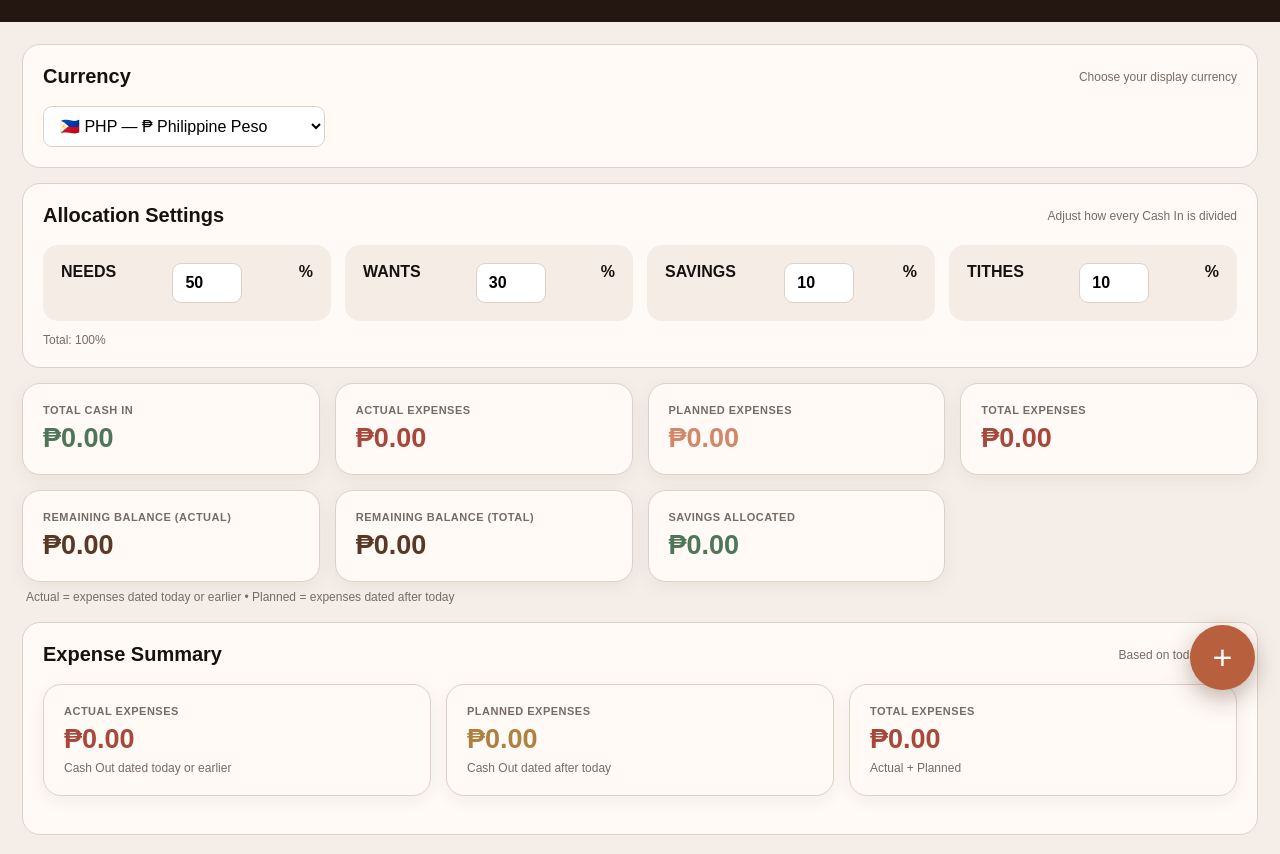
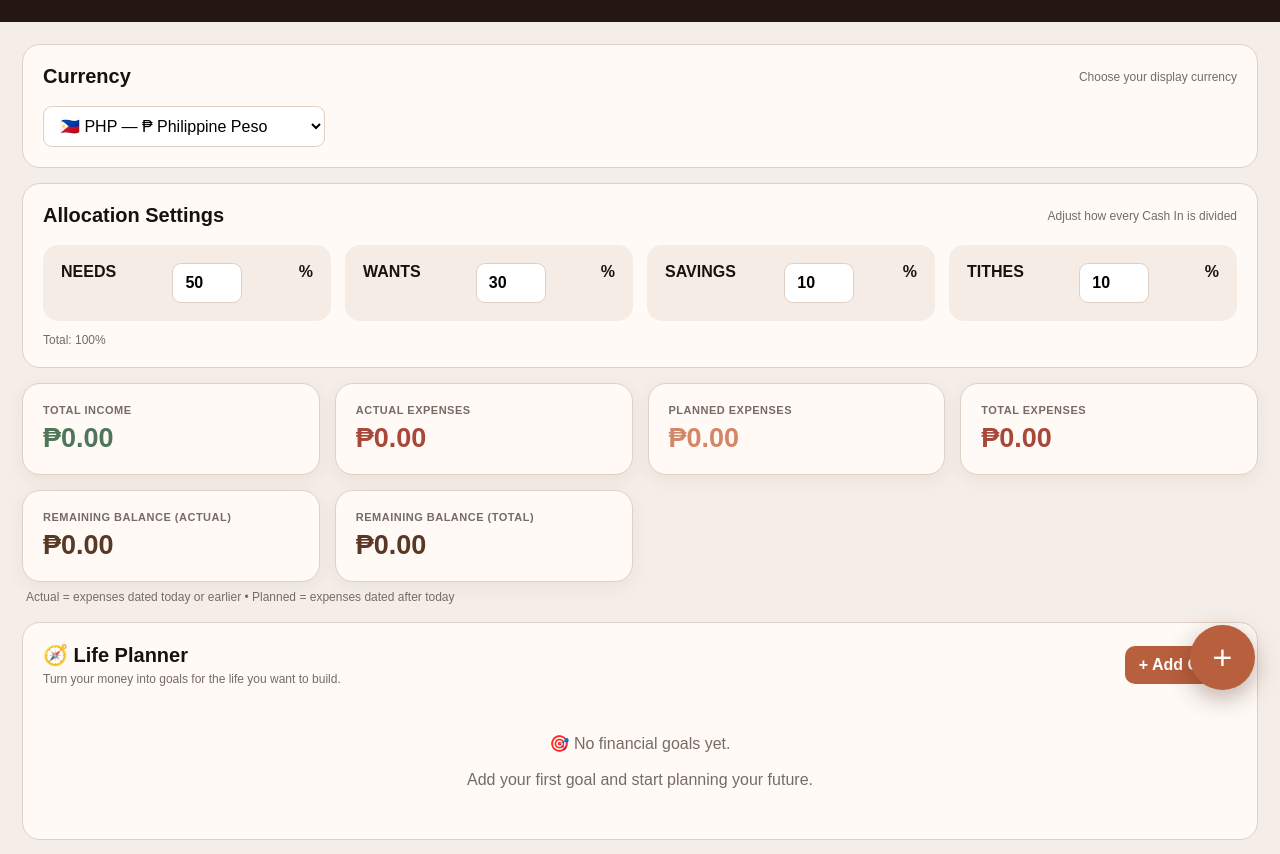
Before and after one commit to baclornoah-hash/my-money, a plain HTML site: page index.html in a window 1280 px wide. Shown: the part 85-939 px from the top of the page. Drawn offline with Linux system fonts and the light colour scheme.

Commit message:
Update index.html

```diff
--- a/index.html
+++ b/index.html
@@ -205,31 +205,14 @@ th{color:var(--muted);font-size:10px;text-transform:uppercase}
   </div>
 
   <div class="dashboard">
-    <div class="card"><div class="label">TOTAL CASH IN</div><div class="value income" id="totalIn">₱0.00</div></div>
+    <div class="card"><div class="label">TOTAL INCOME</div><div class="value income" id="totalIn">₱0.00</div></div>
     <div class="card"><div class="label">ACTUAL EXPENSES</div><div class="value expense" id="actualExpenses">₱0.00</div></div>
     <div class="card"><div class="label">PLANNED EXPENSES</div><div class="value planned-color" id="plannedExpenses">₱0.00</div></div>
     <div class="card"><div class="label">TOTAL EXPENSES</div><div class="value expense" id="totalExpenses">₱0.00</div></div>
     <div class="card"><div class="label">REMAINING BALANCE (ACTUAL)</div><div class="value balance" id="balanceActual">₱0.00</div></div>
     <div class="card"><div class="label">REMAINING BALANCE (TOTAL)</div><div class="value balance" id="balanceTotal">₱0.00</div></div>
-    <div class="card"><div class="label">SAVINGS ALLOCATED</div><div class="value saving-color" id="totalSavings">₱0.00</div></div>
   </div>
   <div class="muted" style="margin:-10px 0 18px 4px;">Actual = expenses dated today or earlier • Planned = expenses dated after today</div>
-
-  <!-- EXPENSE SUMMARY (NEW) -->
-  <div class="section">
-    <div class="section-head">
-      <h2>Expense Summary</h2>
-      <span class="muted">Based on today's date</span>
-    </div>
-    <div class="expense-grid">
-      <div class="card"><div class="label">ACTUAL EXPENSES</div><div class="value expense" id="actualExpenses">₱0.00</div>
-        <div class="muted" style="margin-top:6px;">Cash Out dated today or earlier</div></div>
-      <div class="card"><div class="label">PLANNED EXPENSES</div><div class="value" style="color:var(--gold);" id="plannedExpenses">₱0.00</div>
-        <div class="muted" style="margin-top:6px;">Cash Out dated after today</div></div>
-      <div class="card"><div class="label">TOTAL EXPENSES</div><div class="value expense" id="totalExpenses">₱0.00</div>
-        <div class="muted" style="margin-top:6px;">Actual + Planned</div></div>
-    </div>
-  </div>
 
   <!-- LIFE PLANNER -->
   <div class="section">
@@ -778,7 +761,6 @@ function render(){
   document.getElementById("wantsAllocation").textContent = money(a.wants);
   document.getElementById("savingsAllocation").textContent = money(a.savings);
   document.getElementById("tithesAllocation").textContent = money(a.tithes);
-  document.getElementById("totalSavings").textContent = money(a.savings);
 
   const filtered = getFiltered();
   renderTransactions(filtered);
```
